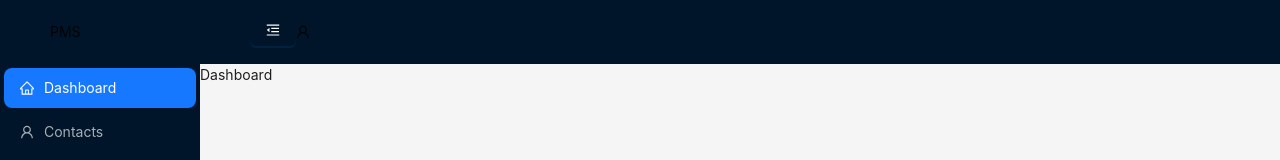
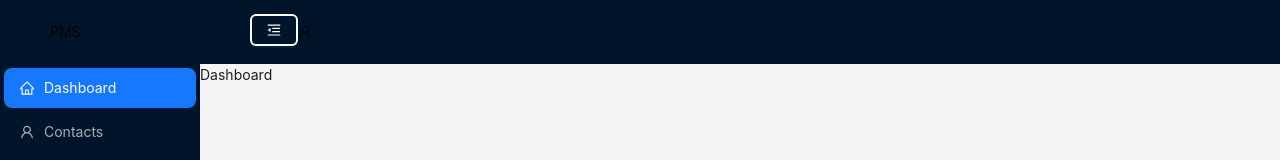
Before and after one commit to DebmalyaKuila/webapp-project-management-system, a React (Vite) app: page / in a window 1280 px wide. Shown: the top 160 px of the page. Built offline with nearby package versions, Linux system fonts and the light colour scheme.

Commit message:
styling changes

```diff
--- a/src/components/MainHeader.jsx
+++ b/src/components/MainHeader.jsx
@@ -14,7 +14,7 @@ const MainHeader = ({collapsed,toggleCollapsed}) => {
     <Button
         type="primary"
         onClick={toggleCollapsed}
-        style={{backgroundColor:"inherit",color:"white"}}
+        style={{backgroundColor:"inherit",color:"white",border:"2px solid white"}}
       >
       {collapsed ? <MenuUnfoldOutlined className='text-lg'/> : <MenuFoldOutlined className='text-lg' />}
     </Button>
--- a/src/components/NavBar.jsx
+++ b/src/components/NavBar.jsx
@@ -13,7 +13,7 @@ const NavBar = ({collapsed,toggleCollapsed}) => {
         className='h-screen fixed top-0 left-0 bottom-0 overflow-x-hidden font-bold'
         >
             <div>
-          <Header className='flex justify-center items-center' >
+          <Header className='flex justify-center items-center mb-16' >
           <Logo/>
           </Header>
           <MenuList />
--- a/src/components/pageContent.jsx
+++ b/src/components/pageContent.jsx
@@ -5,7 +5,7 @@ import Dashboard from '../pages/Dashboard'
 
 const PageContent = () => {
   return (
-    <div className='flex flex-col w-full h-full p-4'>
+    <div className='flex flex-col w-full h-full p-4 bg-slate-200'>
       <Dashboard />
 
     </div>
```
